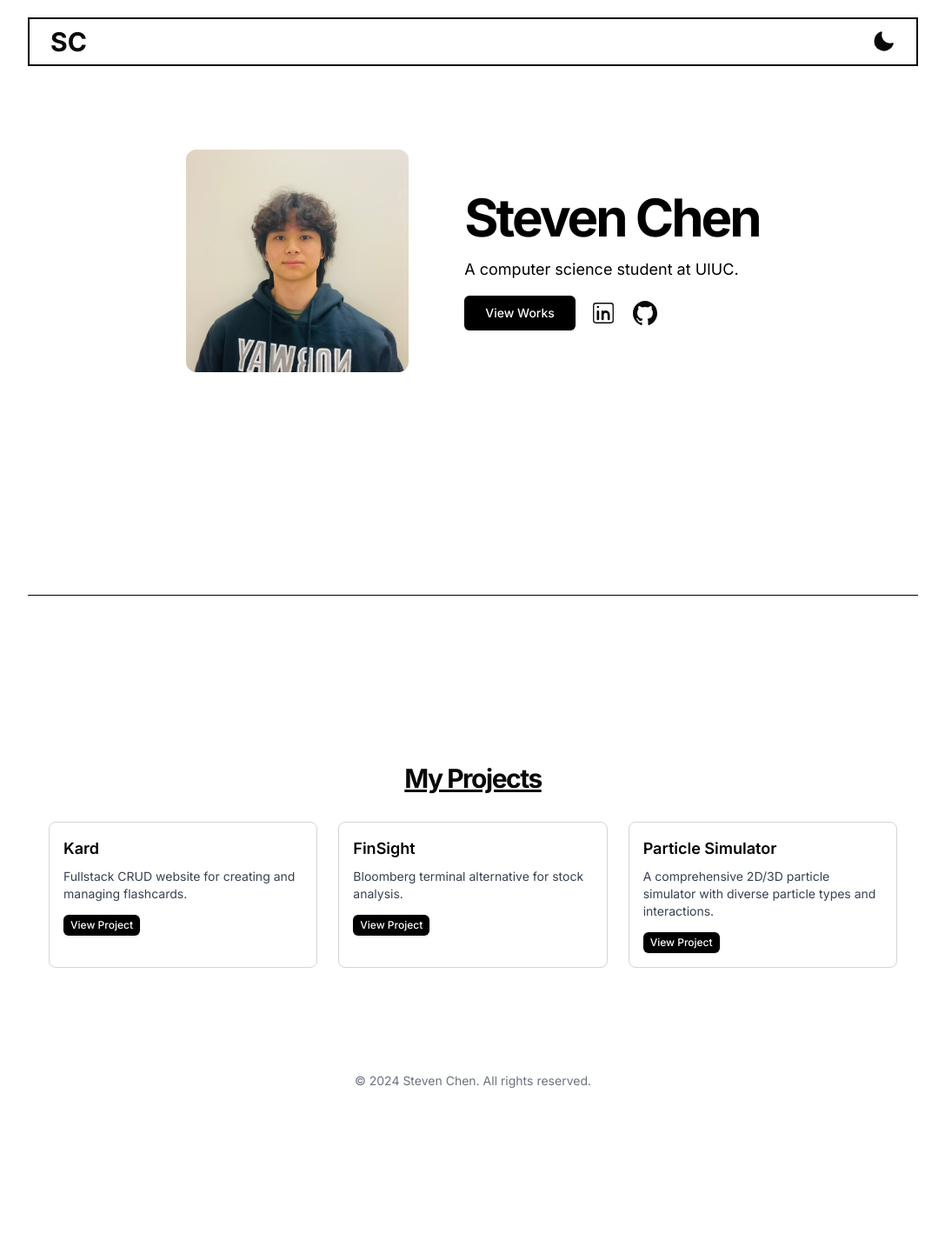
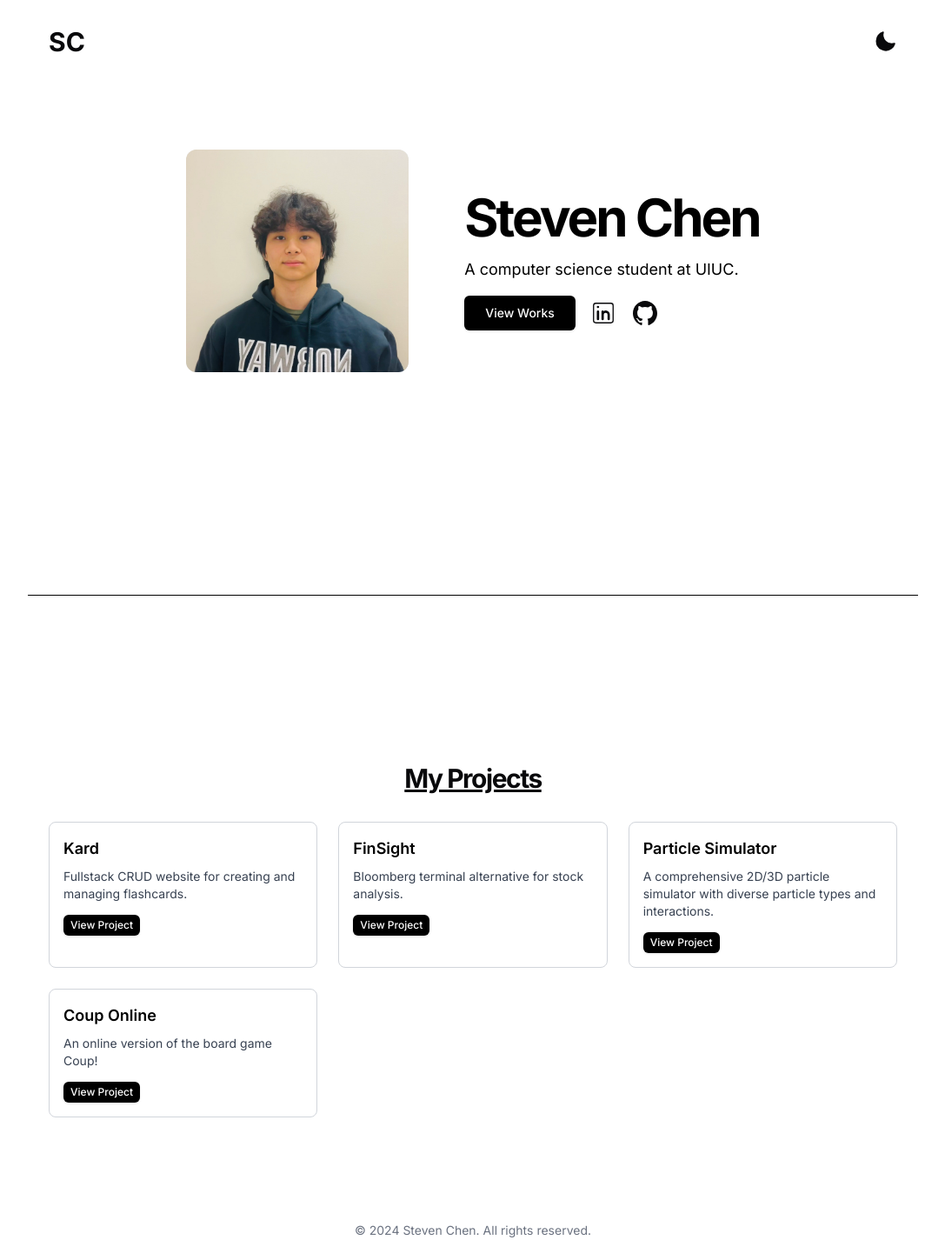
Before and after one commit to Chen-Steve/portfolio, a Next.js app: page / in a window 1280 px wide. Shown: the whole page at 87% size, without its empty margins (96-1183 px from the left). Before the commit the page ends 1277 px from the top, so only its background shows below. Built offline with nearby package versions, Linux system fonts and the light colour scheme.

Commit message:
added project, update packages

```diff
--- a/src/app/page.tsx
+++ b/src/app/page.tsx
@@ -20,7 +20,7 @@ export default function Home() {
 
   return (
     <div className={`flex flex-col min-h-[100dvh] bg-background text-foreground dark:bg-gray-800 dark:text-white`}>
-      <header className={`px-4 lg:px-6 w-4/5 mx-auto h-12 sm:h-14 flex items-center mt-5 border-2 border-black dark:border-gray-200`}>
+      <header className={`px-4 lg:px-6 w-4/5 mx-auto h-12 sm:h-14 flex items-center mt-5`}>
         <Link href="#" className="flex items-center justify-center">
           <span className="font-bold text-xl sm:text-3xl">SC</span>
         </Link>
--- a/src/components/ProjectsSection.tsx
+++ b/src/components/ProjectsSection.tsx
@@ -65,6 +65,11 @@ const ProjectsSection: React.FC = () => {
       title: "Particle Simulator",
       description: "A comprehensive 2D/3D particle simulator with diverse particle types and interactions.",
       link: "https://github.com/Chen-Steve/particle-life-main"
+    },
+    {
+      title: "Coup Online",
+      description: "An online version of the board game Coup!",
+      link: "https://couponline-eight.vercel.app/"
     }
   ];
 
```
Also changed, not shown: 2 other files (tests, documents, lock files or other folders).
